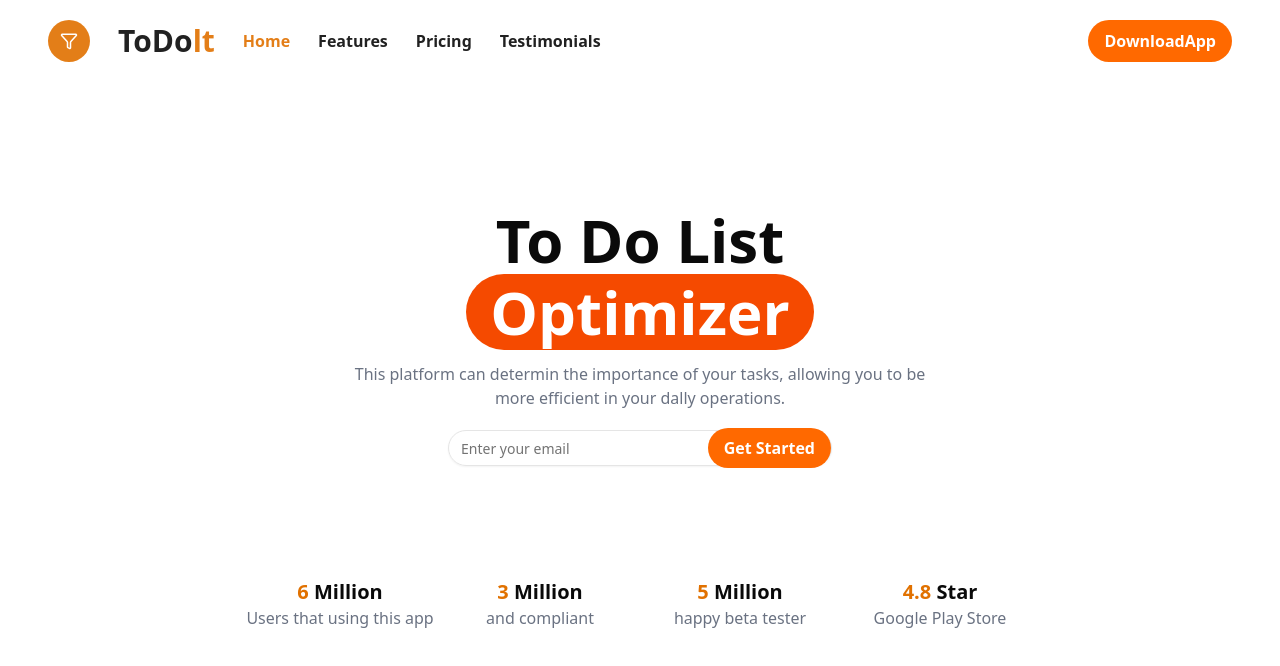
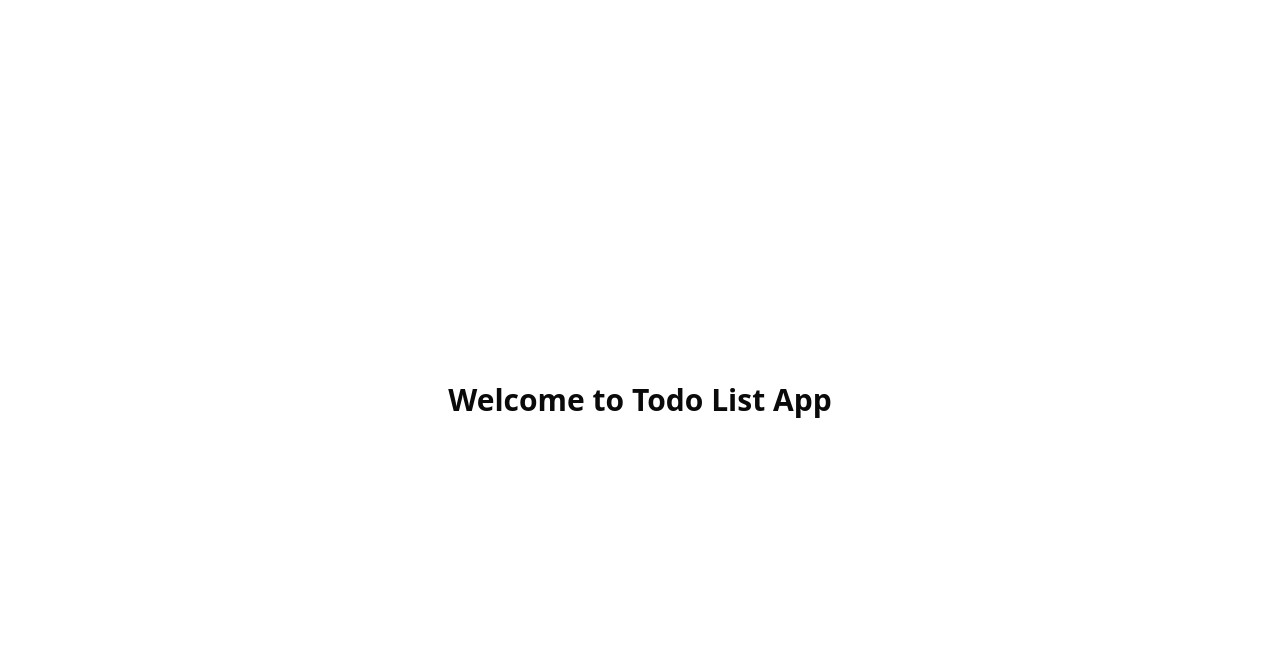
Before and after one commit to Ammarat22/nextjs-todolist, a Next.js app: page / in a window 1280 px wide. Shown: the top 666 px of the page. Built offline with nearby package versions, Linux system fonts and the light colour scheme.

Commit message:
feat: feat/page-1

```diff
--- /dev/null
+++ b/src/app/dashboard/page.tsx
@@ -0,0 +1,13 @@
+import Footer from "@/components/footer";
+import Header from "@/components/header";
+import Main from "@/components/main";
+
+export default function Home() {
+  return (
+    <div>
+      <Header/>
+      <Main/>
+      <Footer/>
+    </div>
+  );
+}
--- a/src/app/page.tsx
+++ b/src/app/page.tsx
@@ -1,13 +1,11 @@
-import Footer from "@/components/footer";
-import Header from "@/components/header";
-import Main from "@/components/main";
+'use client';
 
 export default function Home() {
   return (
-    <div>
-      <Header/>
-      <Main/>
-      <Footer/>
+    <div className="flex flex-col h-screen">
+      <main className="flex-1 flex items-center justify-center">
+        <h1 className="text-3xl font-bold">Welcome to Todo List App</h1>
+      </main>
     </div>
   );
 }
```
